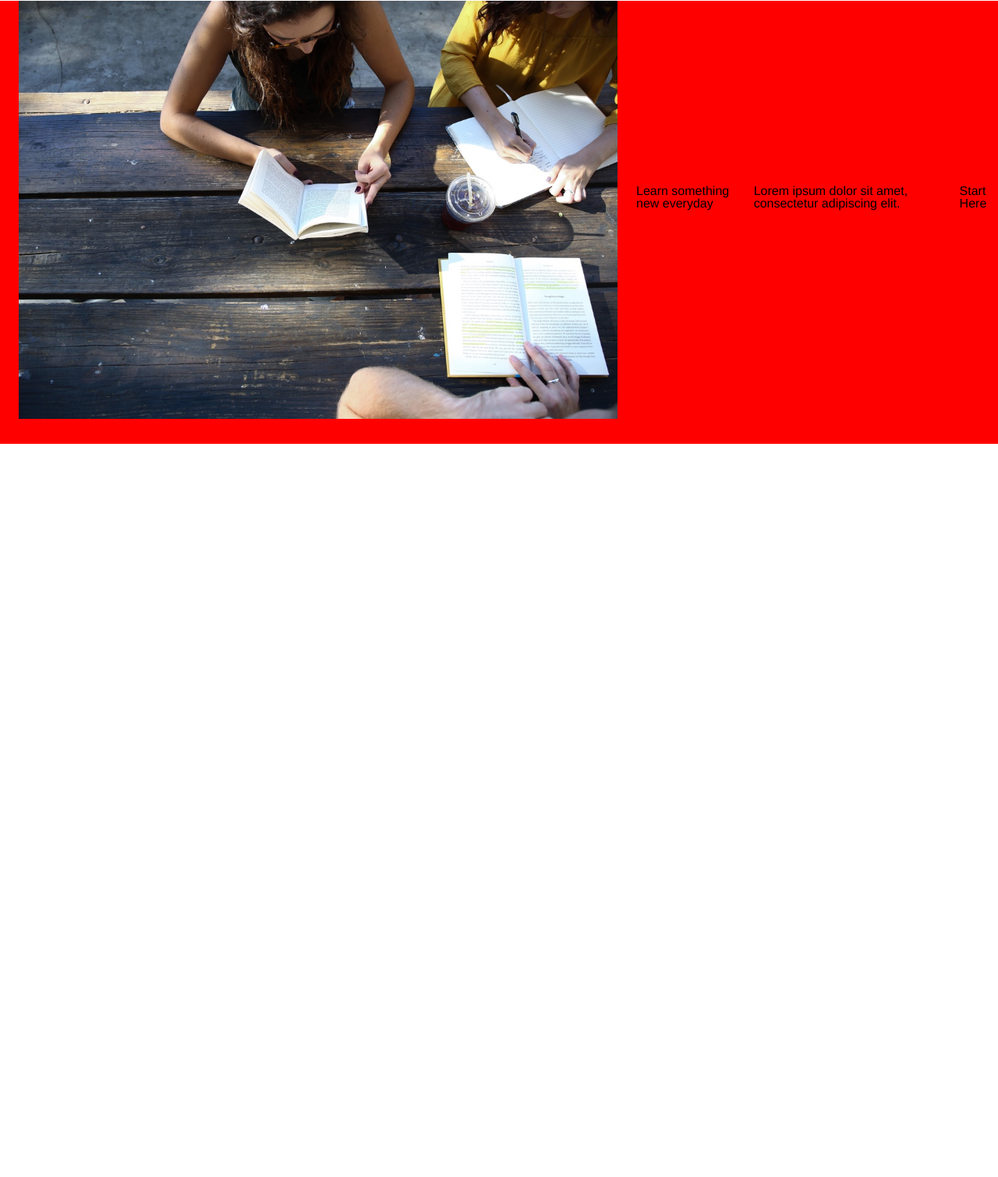
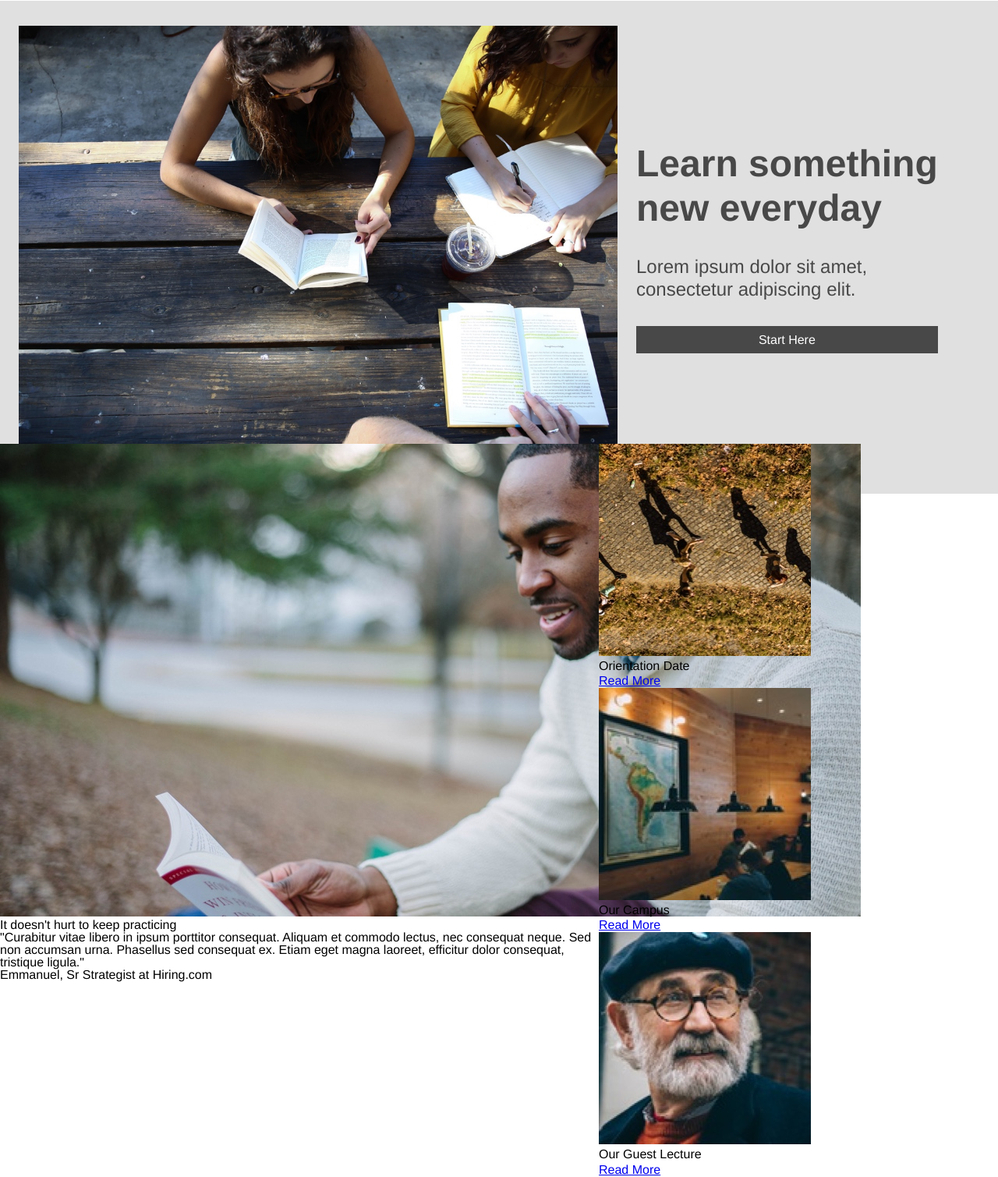
Before and after one commit to cardinaljessica/colmar-academy, a plain HTML site: page index.html in a window 1280 px wide. Shown: the part 63-1572 px from the top of the page at 78% size. Before the commit the page ends 800 px from the top, so only its background shows below. Drawn offline with Linux system fonts and the light colour scheme.

Commit message:
columns aren't lining up, overlap with previous section

```diff
--- a/index.html
+++ b/index.html
@@ -31,13 +31,47 @@
       </div>
       <div class="main-banner">
         <img src="resources/images/banner.jpg" alt="">
-        <div class="main-banner info">
-            <h1>Learn something new everyday</h1>
-            <p>Lorem ipsum dolor sit amet, consectetur adipiscing elit.</p>
+        <div class="info">
+            <h1>Learn something<br> new everyday</h1>
+            <p>Lorem ipsum dolor sit amet,<br> consectetur adipiscing elit.</p>
             <div class="button">Start Here</div>
         </div>
       </div>
     </header>
 
+    <!-- Information Section -->
+
+    <div class="information">
+        <div class="column-1">
+          <img src="resources/images/information-main.jpg" alt="man-reading">
+          <h2>It doesn't hurt to keep practicing</h2>
+          <p>"Curabitur vitae libero in ipsum porttitor consequat. Aliquam et commodo lectus, nec consequat neque. Sed non accumsan urna. Phasellus sed consequat ex. Etiam eget magna laoreet, efficitur dolor consequat, tristique ligula."</p>
+          <span>Emmanuel, Sr Strategist at Hiring.com</span>
+        </div>
+        <div class="column-2">
+          <div class="row">
+            <img src="resources/images/information-orientation.jpg" alt="shadows">
+            <div class="info">
+              <h3>Orientation Date</h3>
+              <a class="learn-more"href="#">Read More</a>
+            </div>
+          </div>
+          <div class="row">
+            <img src="resources/images/information-campus.jpg" alt="">
+            <div class="info">
+              <h3>Our Campus</h3>
+              <a class="learn-more"href="#">Read More</a>
+            </div>
+          </div>
+          <div class="row">
+            <img src="resources/images/information-guest-lecture.jpg" alt="">
+            <div class="info">
+              <h3>Our Guest Lecture</h3>
+              <a class="learn-more"href="#">Read More</a>
+            </div>
+          </div>
+        </div>
+    </div>
+
   </body>
 </html>
--- a/resources/css/style.css
+++ b/resources/css/style.css
@@ -6,15 +6,11 @@ body {
   font-family: Helvetica;
 }
 
-.flex {
-  display: flex;
-}
-
 strong {
   font-weight: bold;
 }
+
 /* Header */
-
 
 .desktop {
   display: flex;
@@ -57,11 +53,59 @@ nav li a {
 
 .main-banner {
   display: flex;
+  position: relative;
   align-items: center;
-  background-color: red;
+  top: 4rem;
+  background-color: #E0E0E0;
 }
 
 .main-banner img {
+  width: 60%;
   padding: 2rem 1.5rem;
+}
+
+.main-banner .info {
+  display: block;
+}
+
+.info {
+  line-height: 1.2;
+}
+
+.info h1 {
+  font-size: 3rem;
+  font-weight: bold;
+  padding-bottom: 2rem;
+  color: #484848;
+}
+
+.info p {
+  color: #484848;
+  font-size: 1.5rem;
+}
+
+.info .button {
+  background-color: #484848;
+  color: white;
+  text-align: center;
+  justify-content: center;
+  padding-top: .5rem;
+  padding-bottom: .5rem;
+  margin-top: 2rem;
+}
+
+/* Information Section */
+
+.information {
+  display: flex;
+  position: relative;
+  top: auto;
+}
+
+.column-1 {
   width: 60%;
 }
+
+.column-2 {
+  width: 40%;
+}
```
Also changed, not shown: 2 other files.
